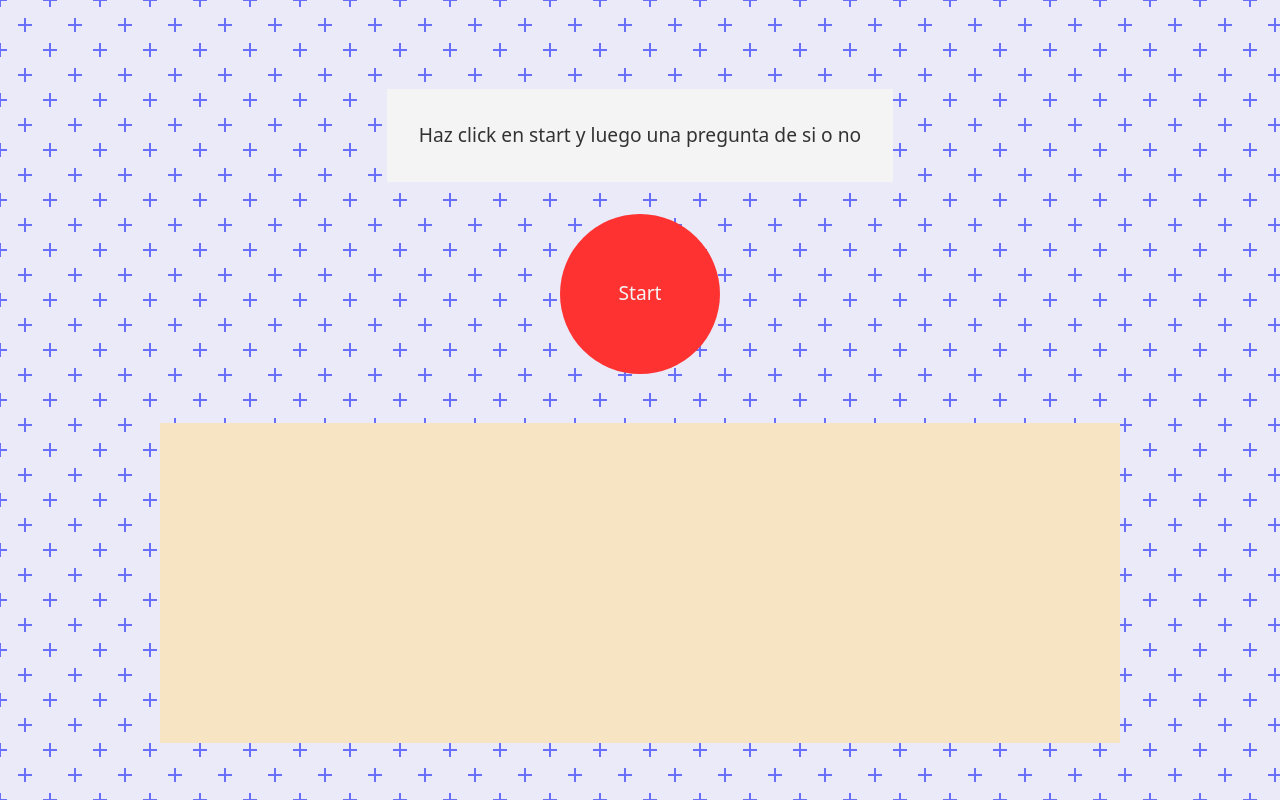
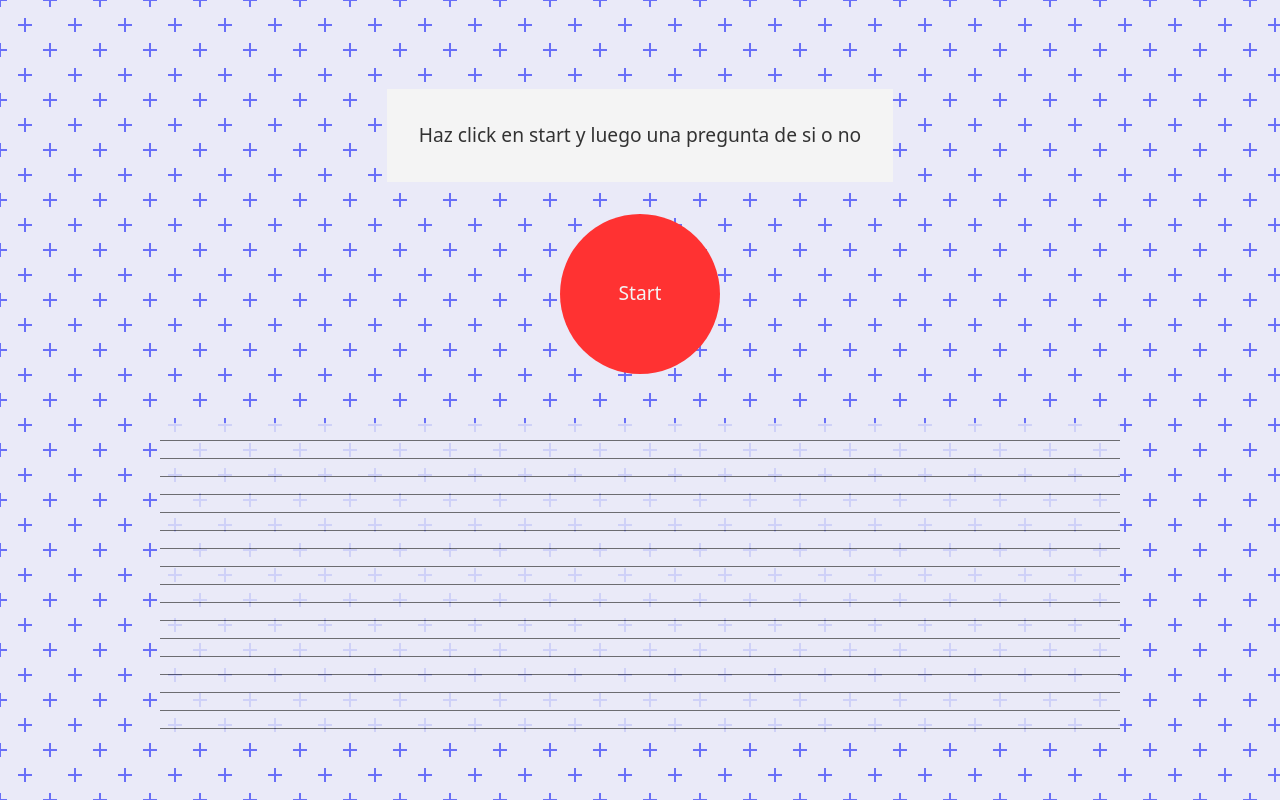
Before and after one commit to DEX-22/speech_client, a Vue app: page / in a window 1280 px wide. Built offline with nearby package versions, Linux system fonts and the light colour scheme; what troisjs would draw is missing.

Commit message:
mejorando diseno

```diff
--- a/src/components/Voice.vue
+++ b/src/components/Voice.vue
@@ -10,7 +10,7 @@
     <br>
     <hr>
     <br>
-    <pre v-html="output" style="overflow-y: scroll; background-color: wheat;color:blue; width: 75dvw; scrollbar-color: transparent; font-size: .75rem; height: 20rem;"></pre>
+    <pre class="horizontal-lines-pattern" v-html="output" style="text-wrap: wrap; overflow-y: scroll;  color:blue; width: 75dvw; scrollbar-color: transparent; font-size: .75rem; height: 20rem;"></pre>
   </section>
 </template>
 
@@ -49,7 +49,7 @@ recognition.maxAlternatives = 1;
 
 function recognitionStart() {
 
-  output.value += "Cual es tu pregunta? <br>"
+  // output.value += "Cual es tu pregunta? <br>"
   recognition.start();
   isloading.value = true
   buttonContent.value = "Recording..."
@@ -67,7 +67,7 @@ function speak(text) {
   clientVoice.pitch = 1
   clientVoice.voice = voices[0]
   speechSynthesis.speak(clientVoice)
-  output.value += `<span  style="color:${text.length % 2 == 0?'green':'orange'}" >Respuesta: ${respuesta}  </span> <br>`
+  output.value += `<span  style="color:${text.length % 2 == 0?'green':'orange'}" >Respuesta: ${respuesta}  </span>  <br>`
 }
 
 
@@ -78,7 +78,6 @@ const getData = (event) => new Promise((res,rej)=>{
     // console.log(event.results[0][0].transcript[color]) //event.results[0][0].transcript;
     output.value += `Pregunta: ${color}?` + "<br>";
     colorSelected.value = color
-    buttonContent.value = "Start"
     res()
    }catch(e){
     rej()
@@ -93,7 +92,13 @@ recognition.onresult =async (e)=> {
   speak(colorSelected.value)
 }
 
-// recognition.onsoundend = () =>
+recognition.onsoundend = () =>{
+
+
+  buttonContent.value = "Start"
+  isloading.value = false
+}
+
 
 
 // voices = speechSynthesis.getVoices().sort(function (a, b) {
@@ -122,6 +127,12 @@ opacity: 0.8;
 background: radial-gradient(circle, transparent 20%, #e5e5f7 20%, #e5e5f7 80%, transparent 80%, transparent), radial-gradient(circle, transparent 20%, #e5e5f7 20%, #e5e5f7 80%, transparent 80%, transparent) 25px 25px, linear-gradient(#444cf7 2px, transparent 2px) 0 -1px, linear-gradient(90deg, #444cf7 2px, #e5e5f7 2px) -1px 0;
 background-size: 50px 50px, 50px 50px, 25px 25px, 25px 25px;
 }
+.horizontal-lines-pattern{
+  background-color: #e5e5f7;
+opacity: 0.8;
+background-size: 18px 18px;
+background-image:  repeating-linear-gradient(0deg, #222224, #222224 0.9px, #e5e5f7 0.9px, #e5e5f7);
+}
 
 .pulse-button {
   animation: pulse .5s infinite;
```
